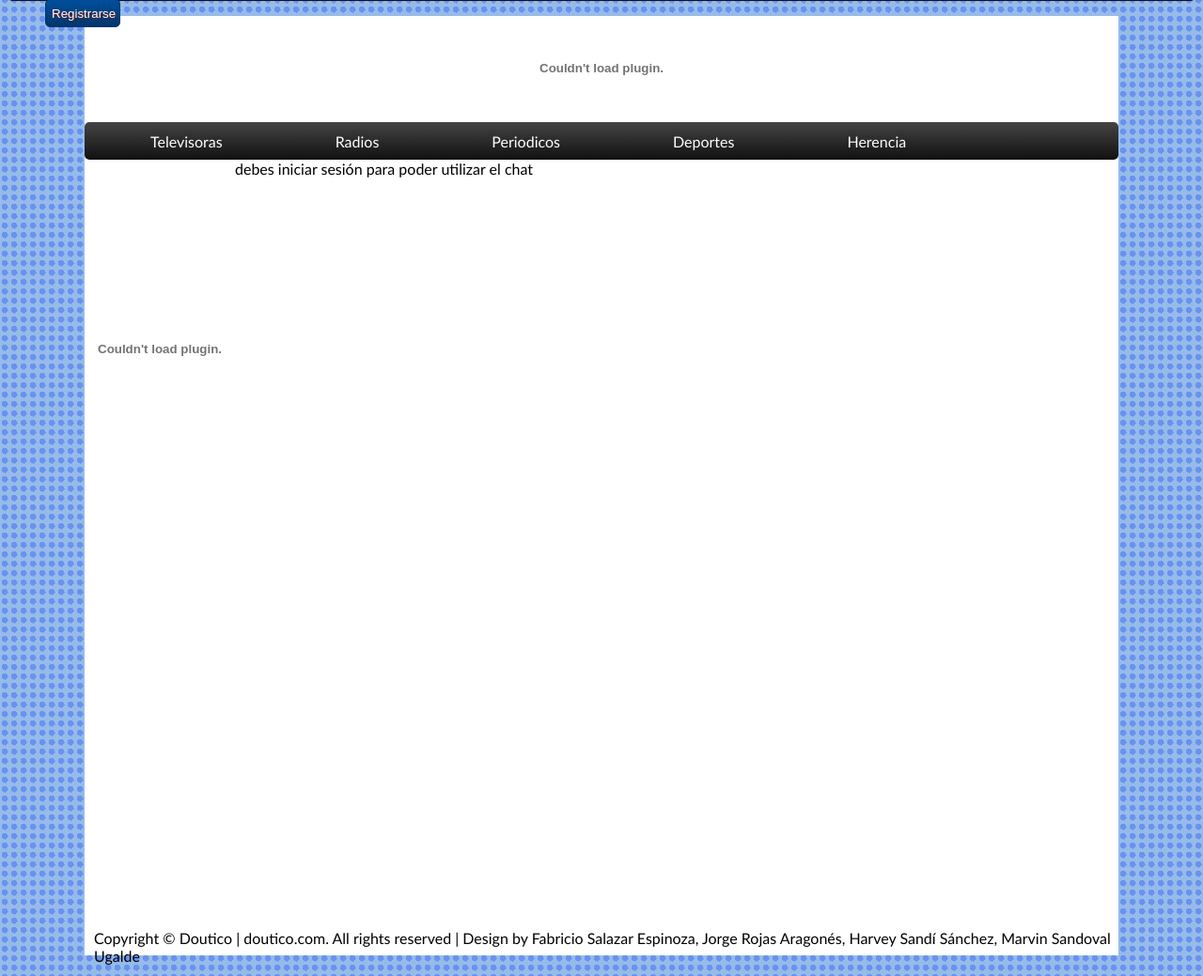
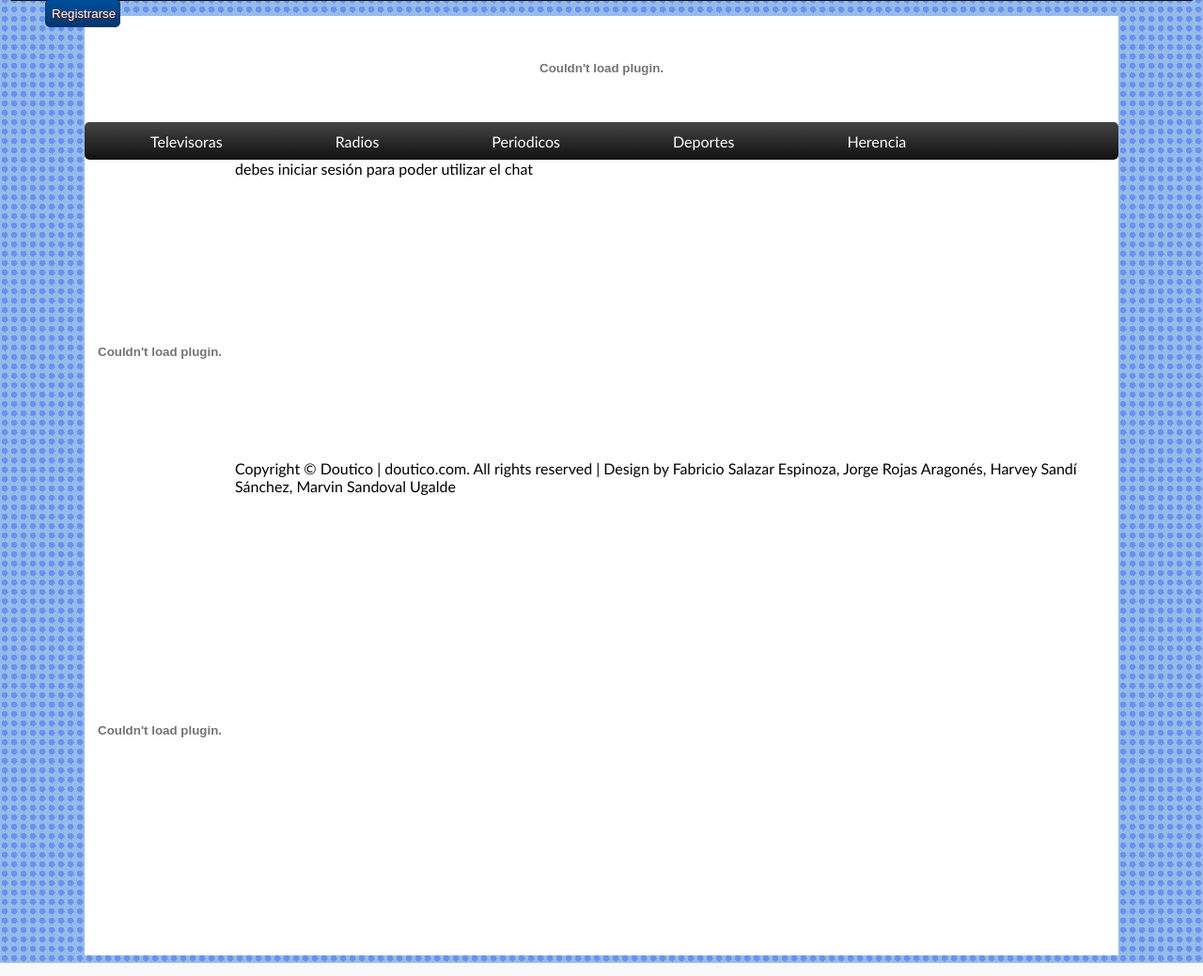
Before and after one commit to jeragones/Proyecto-Especificacion, a PHP site: page / in a window 1280 px wide. Shown: the part 55-1094 px from the top of the page at 94% size. Run offline with PHP 8.4, Linux system fonts and the light colour scheme; data that the repository does not hold is empty.

Commit message:
Commit 28

```diff
--- a/index.php
+++ b/index.php
@@ -72,11 +72,20 @@
             </ul>
         </nav>
         <div class="banner">
-            <object classid="clsid:D27CDB6E-AE6D-11cf-96B8-444553540000" codebase="http://download.macromedia.com/pub/shockwave/cabs/flash/swflash.cab#version=6,0,29,0" width="32" height="32">
-                <param name="movie" value="Banner1.swf" />
-                <param name="quality" value="high" />
-                <embed src="Banner1.swf" quality="high" pluginspage="http://www.macromedia.com/go/getflashplayer" type="application/x-shockwave-flash" width="160" height="397"></embed>
-            </object>
+            <div class = "banner1">
+                <object classid="clsid:D27CDB6E-AE6D-11cf-96B8-444553540000" codebase="http://download.macromedia.com/pub/shockwave/cabs/flash/swflash.cab#version=6,0,29,0" width="32" height="32">
+                    <param name="movie" value="Banner1.swf" />
+                    <param name="quality" value="high" />
+                    <embed src="Banner1.swf" quality="high" pluginspage="http://www.macromedia.com/go/getflashplayer" type="application/x-shockwave-flash" width="160" height="397"></embed>
+                </object>
+            </div>
+            <div class = "banner2">
+                <object classid="clsid:D27CDB6E-AE6D-11cf-96B8-444553540000" codebase="http://download.macromedia.com/pub/shockwave/cabs/flash/swflash.cab#version=6,0,29,0" width="32" height="32">
+                    <param name="movie" value="Banner2.swf" />
+                    <param name="quality" value="high" />
+                    <embed src="Banner2.swf" quality="high" pluginspage="http://www.macromedia.com/go/getflashplayer" type="application/x-shockwave-flash" width="160" height="397"></embed>
+                </object>
+            </div>
         </div>
         <article>
             <?
--- a/style.css
+++ b/style.css
@@ -365,9 +365,21 @@
     margin-top: 3px;
 }
 
+.banner1 {
+    margin-top:3px;
+    width: 160;
+    height: 394;
+}
+
+.banner2 {
+    margin-top:3px;
+    width: 160;
+    height: 394;
+}
+
 .copyRight {
-    height: 50px;
-    margin-top: 800px;
+    height: 20px;
+    margin-top: 300px;
     margin-left: 10px;
 }
 
```
Also changed, not shown: 1 other file.
